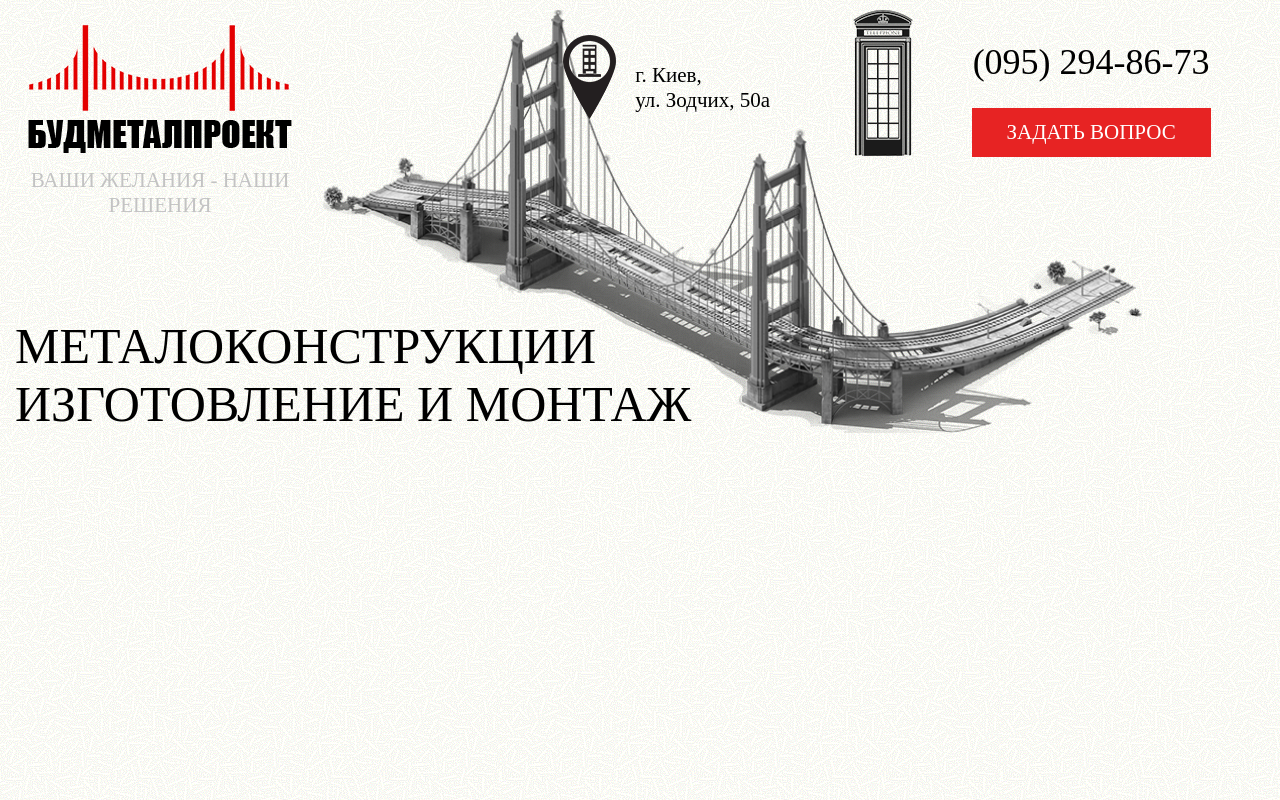
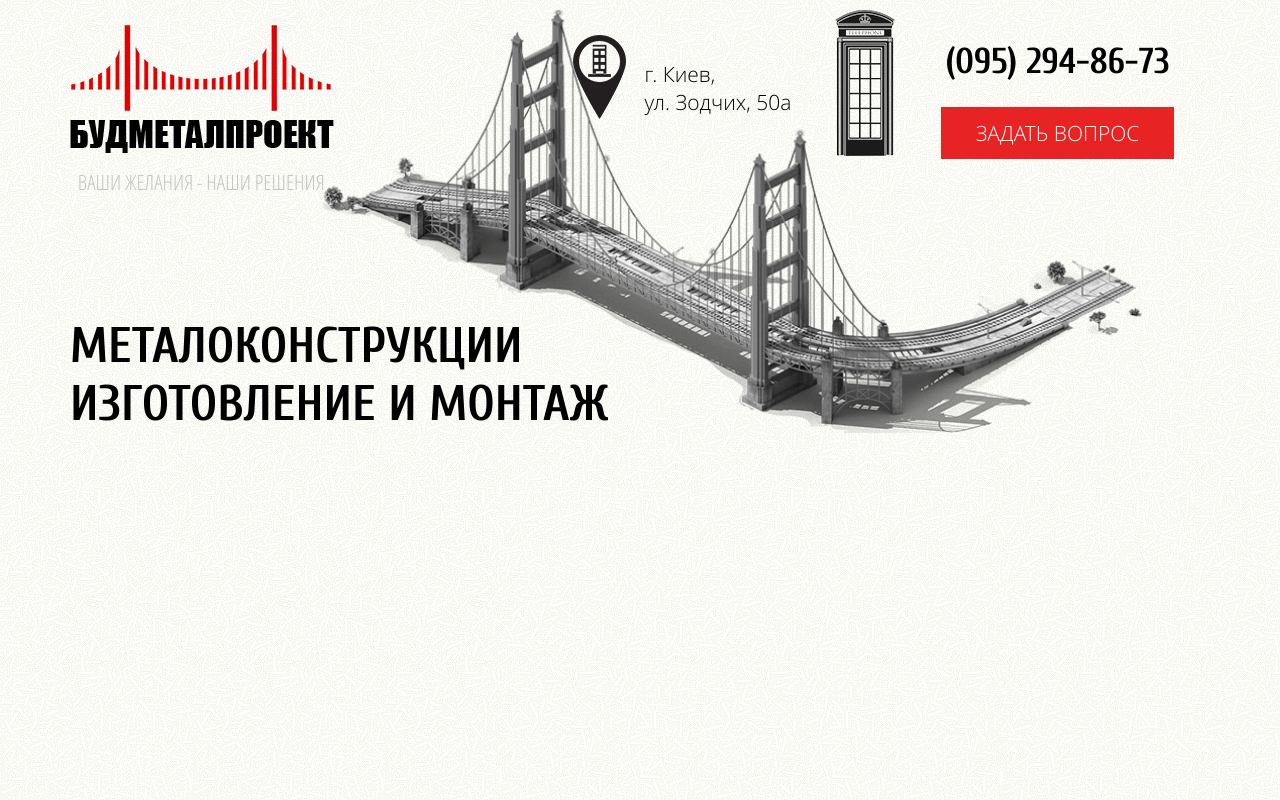
Before and after one commit to HomaX1/bud-metal-project, a website: page index.html in a window 1280 px wide. Drawn offline with nearby package versions, Linux system fonts and the light colour scheme.

Commit message:
changed fonts for header

```diff
--- a/css/style.css
+++ b/css/style.css
@@ -1,5 +1,5 @@
 @font-face {
-    font-family: 'Cuprum', sans-serif;
+    font-family: 'Cuprum';
     src: url('/fonts/cuprum/Cuprum-Bold.eot');
     src: url('/fonts/cuprum/Cuprum-Bold.eot?iefix') format('eot'),
     url('/fonts/cuprum/Cuprum-Bold.woff') format('woff'),
@@ -8,7 +8,7 @@
 }
 
 @font-face {
-    font-family: 'OpenSans-Bold', sans-serif;
+    font-family: 'OpenSans-Bold';
     src: url('/fonts/openSansBold/OpenSans-Bold.eot');
     src: url('/fonts/openSansBold/OpenSans-Bold.eot?iefix') format('eot'),
     url('/fonts/openSansBold/OpenSans-Bold.woff') format('woff'),
@@ -17,7 +17,7 @@
 }
 
 @font-face {
-    font-family: 'OpenSansCondensed', sans-serif;
+    font-family: 'OpenSansCondensed';
     src: url('/fonts/openSansCondensed/OpenSansCondensed-Light.eot');
     src: url('/fonts/openSansCondensed/OpenSansCondensed-Light.eot?iefix') format('eot'),
     url('/fonts/openSansCondensed/OpenSansCondensed-Light.woff') format('woff'),
@@ -26,7 +26,7 @@
 }
 
 @font-face {
-    font-family: 'OpenSans-Light', sans-serif;
+    font-family: 'OpenSans-Light';
     src: url('/fonts/openSansLight/OpenSans-Light.eot');
     src: url('/fonts/openSansLight/OpenSans-Light.eot?iefix') format('eot'),
     url('/fonts/openSansLight/OpenSans-Light.woff') format('woff'),
@@ -52,7 +52,7 @@ body {
 }
 
 .header-wrap {
-    /*width: 1170px;*/
+    width: 1170px;
     height: 100%;
 }
 
--- a/index.html
+++ b/index.html
@@ -4,12 +4,12 @@
     <meta charset="UTF-8">
     <meta name="viewport" content="width=device-width, initial-scale=1.0">
     <title>БУДМЕТАЛПРОЕКТ</title>
-    <link rel="stylesheet" href="node_modules/bootstrap/dist/css/bootstrap.css">
+    <link rel="stylesheet" href="node_modules/bootstrap/dist/css/bootstrap.min.css">
     <link rel="stylesheet" href="css/style.css">
 </head>
 <body>
 <header class="header">
-        <div class="container-fluid header-wrap">
+        <div class="container header-wrap">
             <h1>Металоконструкции изготовление и монтаж</h1>
             <div class="row justify-content-around">
                 <div class="col-sm-3 logo">
@@ -30,7 +30,6 @@
                     </div>
                 </div>
             </div>
-
         </div>
 </header>
 </body>
```
